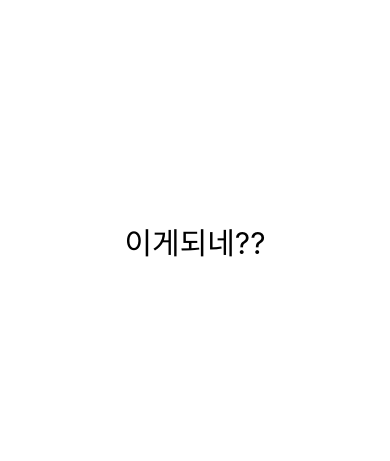
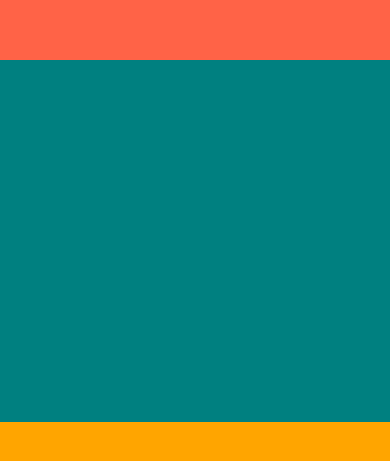
Before and after one commit to pottq577/react-native-weather, a React Native app: screen / in a window 390 px wide. Shown: the part 181-642 px from the top of the page. Built offline with nearby package versions, Linux system fonts and the light colour scheme.

Commit message:
Layout System

```diff
--- a/App.js
+++ b/App.js
@@ -1,35 +1,16 @@
 import { StatusBar } from "expo-status-bar";
 import { StyleSheet, Text, View } from "react-native";
 
-/**
- * 1. React Native는 HTML이 아니기 때문에 <div> 대신 <View>를 사용하며, View는 항상 import되어야 함
- * 2. 모든 텍스트는 <Text>에 들어가야 함
- * 3. View 컴포넌트 내에서 웹에서 사용하던 일부 style 사용 불가
- *
- * StatusBar는 말 그대로 휴대폰 상태바를 의미, 써드파티 기능
- * 기기와 소통하기 위한 컴포넌트
- */
 export default function App() {
   return (
-    <View style={styles.container}>
-      <Text style={styles.text}>이게되네??</Text>
-      <StatusBar style="auto" />
+    // 기본적으로 모든 View는 Flex Container
+    // Flex Direction의 기본값은 Column
+    // 거의 대부분의 레이아웃 디자인 상황에서 너비와 높이에 기반해서 만들지 않음! => 반응형
+    // 비율로 설정하여 레이아웃을 설정함
+    <View style={{ flex: 1 }}>
+      <View style={{ flex: 1, backgroundColor: "tomato" }}></View>
+      <View style={{ flex: 1.5, backgroundColor: "teal" }}></View>
+      <View style={{ flex: 1, backgroundColor: "orange" }}></View>
     </View>
   );
 }
-/**
- * StyleSheet.create 사용하는 이유: 좋은 자동 완성 기능을 제공함
- * 꼭 필요한 건 아니고, 컴포넌트 내부에서 스타일 작성해도 됨
- */
-const styles = StyleSheet.create({
-  container: {
-    flex: 1,
-    backgroundColor: "white",
-    alignItems: "center",
-    justifyContent: "center",
-  },
-  text: {
-    fontSize: 30,
-    color: "black",
-  },
-});
```
